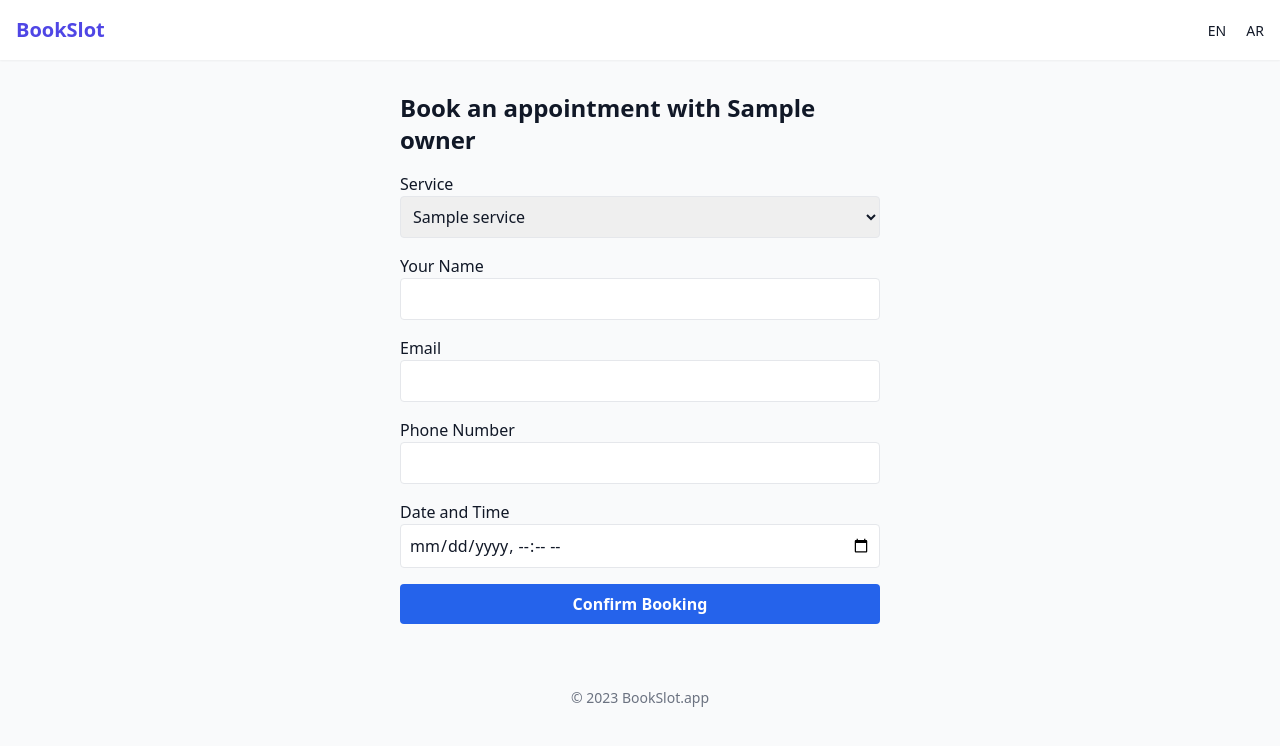
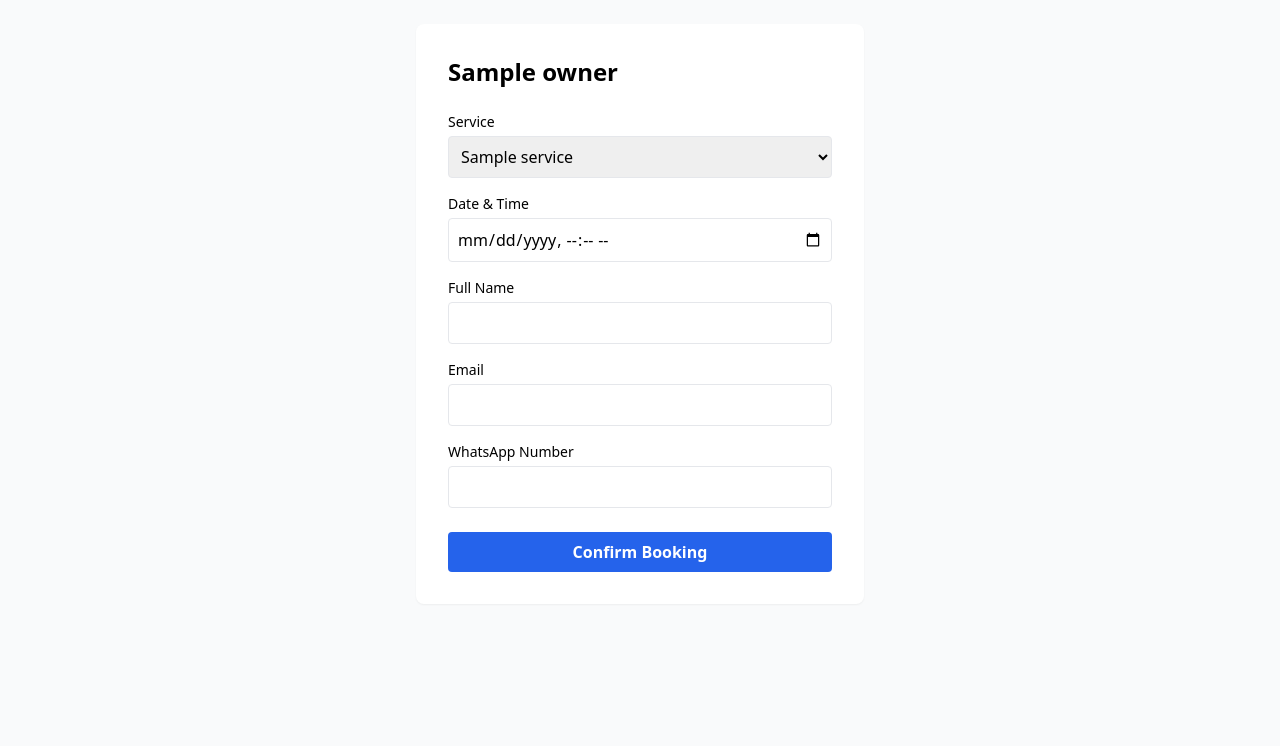
Before and after one commit to baderGorchene/autonomous, a Python web app: template templates/booking_page.html in a window 1280 px wide. Shown: the top 746 px of the page. Run offline with Jinja, Linux system fonts and the light colour scheme; the template is opened without the code that fills it: most values are stand-ins (such as "Sample title", 1, 10 or a date in 2020); some libraries are stand-ins or nearby versions.

Commit message:
Added booking_page.html with i18n support and RTL handling.

```diff
--- a/commit_msg.txt
+++ b/commit_msg.txt
@@ -1 +1 @@
-Add base.html with Tailwind CSS and RTL support for multilingual support
+Added booking_page.html with i18n support and RTL handling.
--- a/templates/booking_page.html
+++ b/templates/booking_page.html
@@ -1,33 +1,40 @@
-{% extends 'base.html' %}
-{% block content %}
-<div class="container mx-auto p-4 max-w-lg">
-    <h1 class="text-2xl font-bold mb-4">{{ _('Book an appointment with') }} {{ owner.business_name }}</h1>
-    <form action="/book/{{ owner.slug }}/submit" method="POST" class="space-y-4">
-        <div>
-            <label class="block font-medium">{{ _('Service') }}</label>
-            <select name="service" class="w-full p-2 border rounded" required>
+<!DOCTYPE html>
+<html lang="{{ lang }}" dir="{{ 'rtl' if lang == 'ar' else 'ltr' }}">
+<head>
+    <meta charset="UTF-8">
+    <title>{{ owner.business_name }} | BookSlot</title>
+    <script src="https://cdn.tailwindcss.com"></script>
+</head>
+<body class="bg-gray-50 p-6">
+    <div class="max-w-md mx-auto bg-white p-8 rounded-lg shadow-sm">
+        <h1 class="text-2xl font-bold mb-6">{{ owner.business_name }}</h1>
+        <form action="/book/{{ owner.slug }}/submit" method="POST">
+            <div class="mb-4">
+                <label class="block text-sm font-medium mb-1">{{ _('Service') }}</label>
+                <select name="service" class="w-full border rounded p-2" required>
                     {% for service in owner.services_json %}
                     <option value="{{ service }}">{{ service }}</option>
                     {% endfor %}
                 </select>
             </div>
-        <div>
-            <label class="block font-medium">{{ _('Your Name') }}</label>
-            <input type="text" name="customer_name" class="w-full p-2 border rounded" required>
+            <div class="mb-4">
+                <label class="block text-sm font-medium mb-1">{{ _('Date & Time') }}</label>
+                <input type="datetime-local" name="booking_datetime" class="w-full border rounded p-2" required>
             </div>
-        <div>
-            <label class="block font-medium">{{ _('Email') }}</label>
-            <input type="email" name="customer_email" class="w-full p-2 border rounded" required>
+            <div class="mb-4">
+                <label class="block text-sm font-medium mb-1">{{ _('Full Name') }}</label>
+                <input type="text" name="customer_name" class="w-full border rounded p-2" required>
             </div>
-        <div>
-            <label class="block font-medium">{{ _('Phone Number') }}</label>
-            <input type="tel" name="customer_phone" class="w-full p-2 border rounded" required>
+            <div class="mb-4">
+                <label class="block text-sm font-medium mb-1">{{ _('Email') }}</label>
+                <input type="email" name="customer_email" class="w-full border rounded p-2" required>
             </div>
-        <div>
-            <label class="block font-medium">{{ _('Date and Time') }}</label>
-            <input type="datetime-local" name="booking_datetime" class="w-full p-2 border rounded" required>
+            <div class="mb-6">
+                <label class="block text-sm font-medium mb-1">{{ _('WhatsApp Number') }}</label>
+                <input type="tel" name="customer_phone" class="w-full border rounded p-2" required>
             </div>
             <button type="submit" class="w-full bg-blue-600 text-white py-2 rounded font-bold">{{ _('Confirm Booking') }}</button>
         </form>
     </div>
-{% endblock %}
+</body>
+</html>
```
Also changed, not shown: PROGRESS.md (+5 -0 lines), memory.json (+8 -5 lines). Lines whose indentation alone changed are shown as unchanged.
